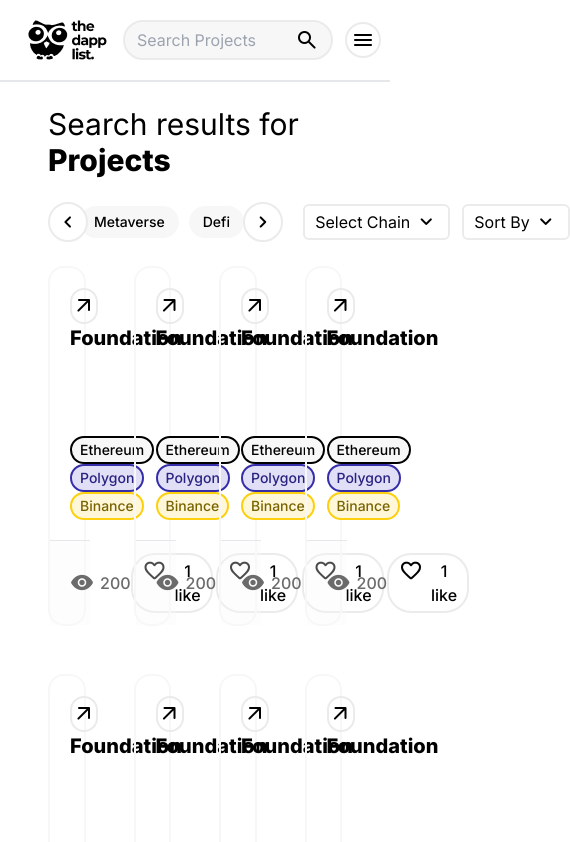
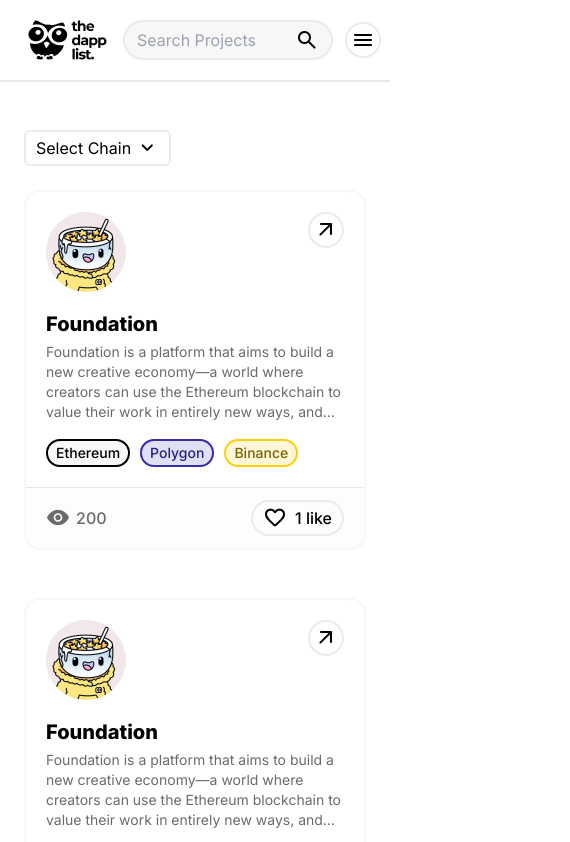
Before and after one commit to anushkachauhxn/thedapplist-task, a React (Vite) app: page / in a window 390 px wide. Shown: the top 842 px of the page, 570 px wide, since content can reach past the window. Built offline with nearby package versions, Linux system fonts and the light colour scheme.

Commit message:
Responsive classes

```diff
--- a/src/App.jsx
+++ b/src/App.jsx
@@ -8,8 +8,8 @@
   return (
     <div>
       <Navbar />
-      <main className="container px-12 py-6">
-        <h1 className="text-3xl">
+      <main className="container px-6 sm:px-12 py-6">
+        <h1 className="text-3xl max-sm:hidden">
           Search results for <span className="font-extrabold">Projects</span>
         </h1>
 
@@ -19,7 +19,7 @@
           <SortByDropdown />
         </div>
 
-        <div className="my-6 grid grid-cols-4 gap-12 sm:grid-cols-1 md:grid-cols-2 lg:grid-cols-3 xl:grid-cols-4">
+        <div className="my-6 grid grid-cols-1 md:grid-cols-2 lg:grid-cols-3 xl:grid-cols-4 gap-12">
           <Card />
           <Card />
           <Card />
--- a/src/components/Dropdowns.jsx
+++ b/src/components/Dropdowns.jsx
@@ -39,7 +39,7 @@
   return (
     <div className="w-fit">
       <button
-        className="px-2.5 py-1 flex justify-center rounded-md border-2 border-solid border-[#EBEBEB] whitespace-nowrap"
+        className="px-2.5 py-1 flex justify-center rounded-md border-2 border-solid border-[#EBEBEB] whitespace-nowrap max-sm:hidden"
         onClick={() => setVisible(!visible)}
       >
         Sort By
--- a/src/components/FilterBar.jsx
+++ b/src/components/FilterBar.jsx
@@ -18,7 +18,7 @@
   };
 
   return (
-    <div className="mr-2 w-[80%] flex items-center">
+    <div className="mr-2 w-[80%] flex items-center max-sm:hidden">
       <PrevButton handleClick={handlePrev} />
 
       <div
```
